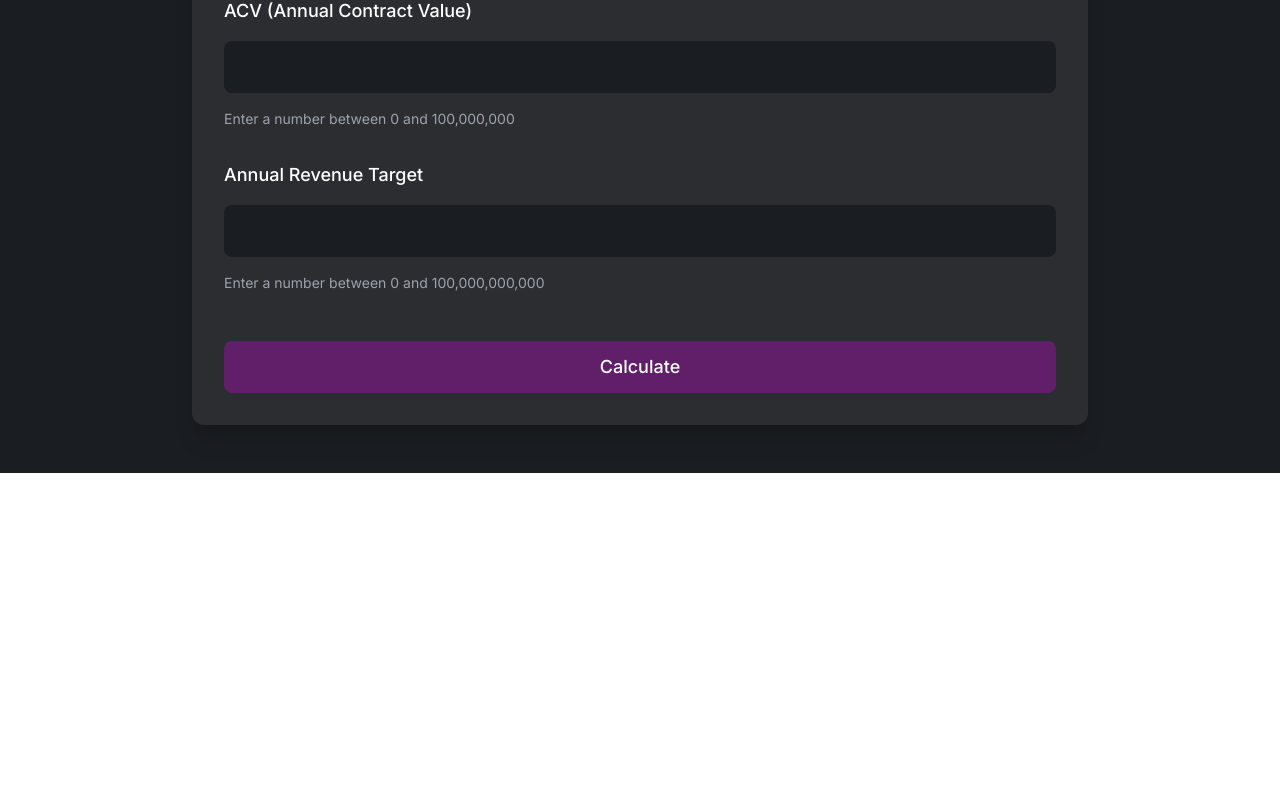
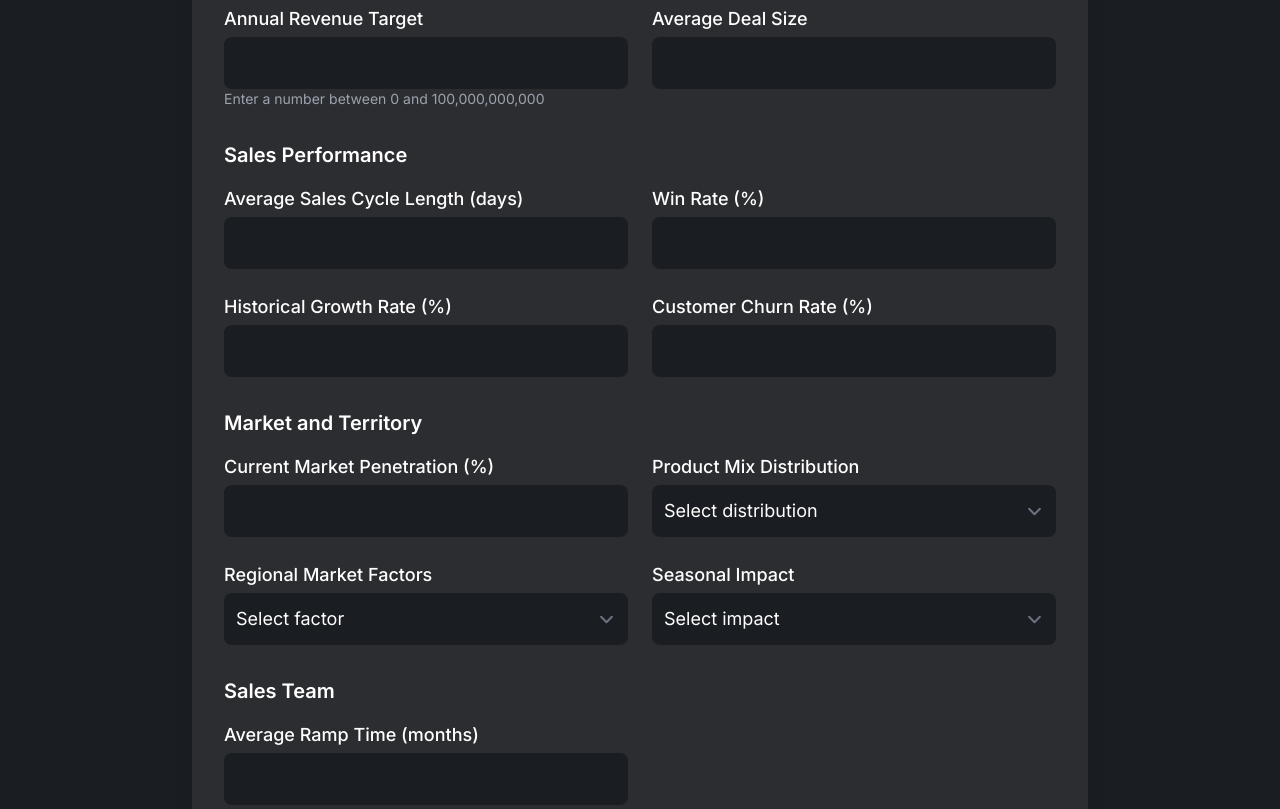
Before and after one commit to PaddyGriff/QuotaPerfect, a Next.js app: page / in a window 1280 px wide. Shown: the part 451-1260 px from the top of the page. Before the commit the page ends 924 px from the top, so only its background shows below. Built offline with nearby package versions, Linux system fonts and the light colour scheme.

Commit message:
Add comprehensive CRO metrics for territory and quota planning

```diff
--- a/src/app/page.tsx
+++ b/src/app/page.tsx
@@ -7,7 +7,17 @@ export default function Home() {
     accountList: null as File | null,
     quotaCarriers: '',
     acv: '',
-    annualRevenueTarget: ''
+    annualRevenueTarget: '',
+    salesCycleLength: '',
+    winRate: '',
+    averageDealSize: '',
+    historicalGrowth: '',
+    marketPenetration: '',
+    customerChurnRate: '',
+    productMix: '',
+    regionalFactors: '',
+    seasonality: '',
+    rampTime: ''
   });
 
   const handleSubmit = (e: React.FormEvent) => {
@@ -16,7 +26,7 @@ export default function Home() {
     // Add your form submission logic here
   };
 
-  const handleChange = (e: React.ChangeEvent<HTMLInputElement>) => {
+  const handleChange = (e: React.ChangeEvent<HTMLInputElement | HTMLSelectElement>) => {
     const { name, value } = e.target;
     setFormData(prev => ({
       ...prev,
@@ -64,6 +74,9 @@ export default function Home() {
           </div>
 
           <div className="space-y-4">
+            <h2 className="text-xl font-semibold text-white mb-4">Basic Metrics</h2>
+            <div className="grid grid-cols-1 md:grid-cols-2 gap-6">
+              <div>
                 <label htmlFor="quotaCarriers" className="block text-lg font-medium text-white">
                   Number of Quota Carriers
                 </label>
@@ -81,7 +94,7 @@ export default function Home() {
                 <p className="text-sm text-gray-400">Enter a number between 0 and 10,000</p>
               </div>
 
-          <div className="space-y-4">
+              <div>
                 <label htmlFor="acv" className="block text-lg font-medium text-white">
                   ACV (Annual Contract Value)
                 </label>
@@ -99,7 +112,7 @@ export default function Home() {
                 <p className="text-sm text-gray-400">Enter a number between 0 and 100,000,000</p>
               </div>
 
-          <div className="space-y-4">
+              <div>
                 <label htmlFor="annualRevenueTarget" className="block text-lg font-medium text-white">
                   Annual Revenue Target
                 </label>
@@ -117,12 +130,201 @@ export default function Home() {
                 <p className="text-sm text-gray-400">Enter a number between 0 and 100,000,000,000</p>
               </div>
 
+              <div>
+                <label htmlFor="averageDealSize" className="block text-lg font-medium text-white">
+                  Average Deal Size
+                </label>
+                <input
+                  type="number"
+                  id="averageDealSize"
+                  name="averageDealSize"
+                  value={formData.averageDealSize}
+                  onChange={handleChange}
+                  min="0"
+                  className="mt-1 block w-full rounded-lg bg-[#1a1d21] border-0 text-white placeholder-gray-400 focus:ring-2 focus:ring-[#611f69] text-lg p-3"
+                  required
+                />
+              </div>
+            </div>
+          </div>
+
+          <div className="space-y-4">
+            <h2 className="text-xl font-semibold text-white mb-4">Sales Performance</h2>
+            <div className="grid grid-cols-1 md:grid-cols-2 gap-6">
+              <div>
+                <label htmlFor="salesCycleLength" className="block text-lg font-medium text-white">
+                  Average Sales Cycle Length (days)
+                </label>
+                <input
+                  type="number"
+                  id="salesCycleLength"
+                  name="salesCycleLength"
+                  value={formData.salesCycleLength}
+                  onChange={handleChange}
+                  min="0"
+                  className="mt-1 block w-full rounded-lg bg-[#1a1d21] border-0 text-white placeholder-gray-400 focus:ring-2 focus:ring-[#611f69] text-lg p-3"
+                  required
+                />
+              </div>
+
+              <div>
+                <label htmlFor="winRate" className="block text-lg font-medium text-white">
+                  Win Rate (%)
+                </label>
+                <input
+                  type="number"
+                  id="winRate"
+                  name="winRate"
+                  value={formData.winRate}
+                  onChange={handleChange}
+                  min="0"
+                  max="100"
+                  className="mt-1 block w-full rounded-lg bg-[#1a1d21] border-0 text-white placeholder-gray-400 focus:ring-2 focus:ring-[#611f69] text-lg p-3"
+                  required
+                />
+              </div>
+
+              <div>
+                <label htmlFor="historicalGrowth" className="block text-lg font-medium text-white">
+                  Historical Growth Rate (%)
+                </label>
+                <input
+                  type="number"
+                  id="historicalGrowth"
+                  name="historicalGrowth"
+                  value={formData.historicalGrowth}
+                  onChange={handleChange}
+                  className="mt-1 block w-full rounded-lg bg-[#1a1d21] border-0 text-white placeholder-gray-400 focus:ring-2 focus:ring-[#611f69] text-lg p-3"
+                  required
+                />
+              </div>
+
+              <div>
+                <label htmlFor="customerChurnRate" className="block text-lg font-medium text-white">
+                  Customer Churn Rate (%)
+                </label>
+                <input
+                  type="number"
+                  id="customerChurnRate"
+                  name="customerChurnRate"
+                  value={formData.customerChurnRate}
+                  onChange={handleChange}
+                  min="0"
+                  max="100"
+                  className="mt-1 block w-full rounded-lg bg-[#1a1d21] border-0 text-white placeholder-gray-400 focus:ring-2 focus:ring-[#611f69] text-lg p-3"
+                  required
+                />
+              </div>
+            </div>
+          </div>
+
+          <div className="space-y-4">
+            <h2 className="text-xl font-semibold text-white mb-4">Market and Territory</h2>
+            <div className="grid grid-cols-1 md:grid-cols-2 gap-6">
+              <div>
+                <label htmlFor="marketPenetration" className="block text-lg font-medium text-white">
+                  Current Market Penetration (%)
+                </label>
+                <input
+                  type="number"
+                  id="marketPenetration"
+                  name="marketPenetration"
+                  value={formData.marketPenetration}
+                  onChange={handleChange}
+                  min="0"
+                  max="100"
+                  className="mt-1 block w-full rounded-lg bg-[#1a1d21] border-0 text-white placeholder-gray-400 focus:ring-2 focus:ring-[#611f69] text-lg p-3"
+                  required
+                />
+              </div>
+
+              <div>
+                <label htmlFor="productMix" className="block text-lg font-medium text-white">
+                  Product Mix Distribution
+                </label>
+                <select
+                  id="productMix"
+                  name="productMix"
+                  value={formData.productMix}
+                  onChange={handleChange}
+                  className="mt-1 block w-full rounded-lg bg-[#1a1d21] border-0 text-white placeholder-gray-400 focus:ring-2 focus:ring-[#611f69] text-lg p-3"
+                  required
+                >
+                  <option value="">Select distribution</option>
+                  <option value="even">Even Distribution</option>
+                  <option value="skewed">Skewed Towards Premium</option>
+                  <option value="basic">Basic Products Dominant</option>
+                </select>
+              </div>
+
+              <div>
+                <label htmlFor="regionalFactors" className="block text-lg font-medium text-white">
+                  Regional Market Factors
+                </label>
+                <select
+                  id="regionalFactors"
+                  name="regionalFactors"
+                  value={formData.regionalFactors}
+                  onChange={handleChange}
+                  className="mt-1 block w-full rounded-lg bg-[#1a1d21] border-0 text-white placeholder-gray-400 focus:ring-2 focus:ring-[#611f69] text-lg p-3"
+                  required
+                >
+                  <option value="">Select factor</option>
+                  <option value="high">High Growth Market</option>
+                  <option value="stable">Stable Market</option>
+                  <option value="mature">Mature Market</option>
+                  <option value="emerging">Emerging Market</option>
+                </select>
+              </div>
+
+              <div>
+                <label htmlFor="seasonality" className="block text-lg font-medium text-white">
+                  Seasonal Impact
+                </label>
+                <select
+                  id="seasonality"
+                  name="seasonality"
+                  value={formData.seasonality}
+                  onChange={handleChange}
+                  className="mt-1 block w-full rounded-lg bg-[#1a1d21] border-0 text-white placeholder-gray-400 focus:ring-2 focus:ring-[#611f69] text-lg p-3"
+                  required
+                >
+                  <option value="">Select impact</option>
+                  <option value="high">High Seasonality</option>
+                  <option value="moderate">Moderate Seasonality</option>
+                  <option value="low">Low Seasonality</option>
+                </select>
+              </div>
+            </div>
+          </div>
+
+          <div className="space-y-4">
+            <h2 className="text-xl font-semibold text-white mb-4">Sales Team</h2>
+            <div className="grid grid-cols-1 md:grid-cols-2 gap-6">
+              <div>
+                <label htmlFor="rampTime" className="block text-lg font-medium text-white">
+                  Average Ramp Time (months)
+                </label>
+                <input
+                  type="number"
+                  id="rampTime"
+                  name="rampTime"
+                  value={formData.rampTime}
+                  onChange={handleChange}
+                  min="0"
+                  className="mt-1 block w-full rounded-lg bg-[#1a1d21] border-0 text-white placeholder-gray-400 focus:ring-2 focus:ring-[#611f69] text-lg p-3"
+                  required
+                />
+              </div>
+            </div>
+          </div>
+
           <div className="pt-4">
             <button
               type="submit"
               className="w-full flex justify-center py-3 px-4 rounded-lg shadow-sm text-lg font-medium text-white bg-[#611f69] hover:bg-[#4a154b] focus:outline-none focus:ring-2 focus:ring-offset-2 focus:ring-[#611f69] focus:ring-offset-[#2c2d30] transition-colors duration-200"
             >
-              Calculate
+              Calculate Optimal Quotas
             </button>
           </div>
         </form>
```
Lines whose indentation alone changed are shown as unchanged.
